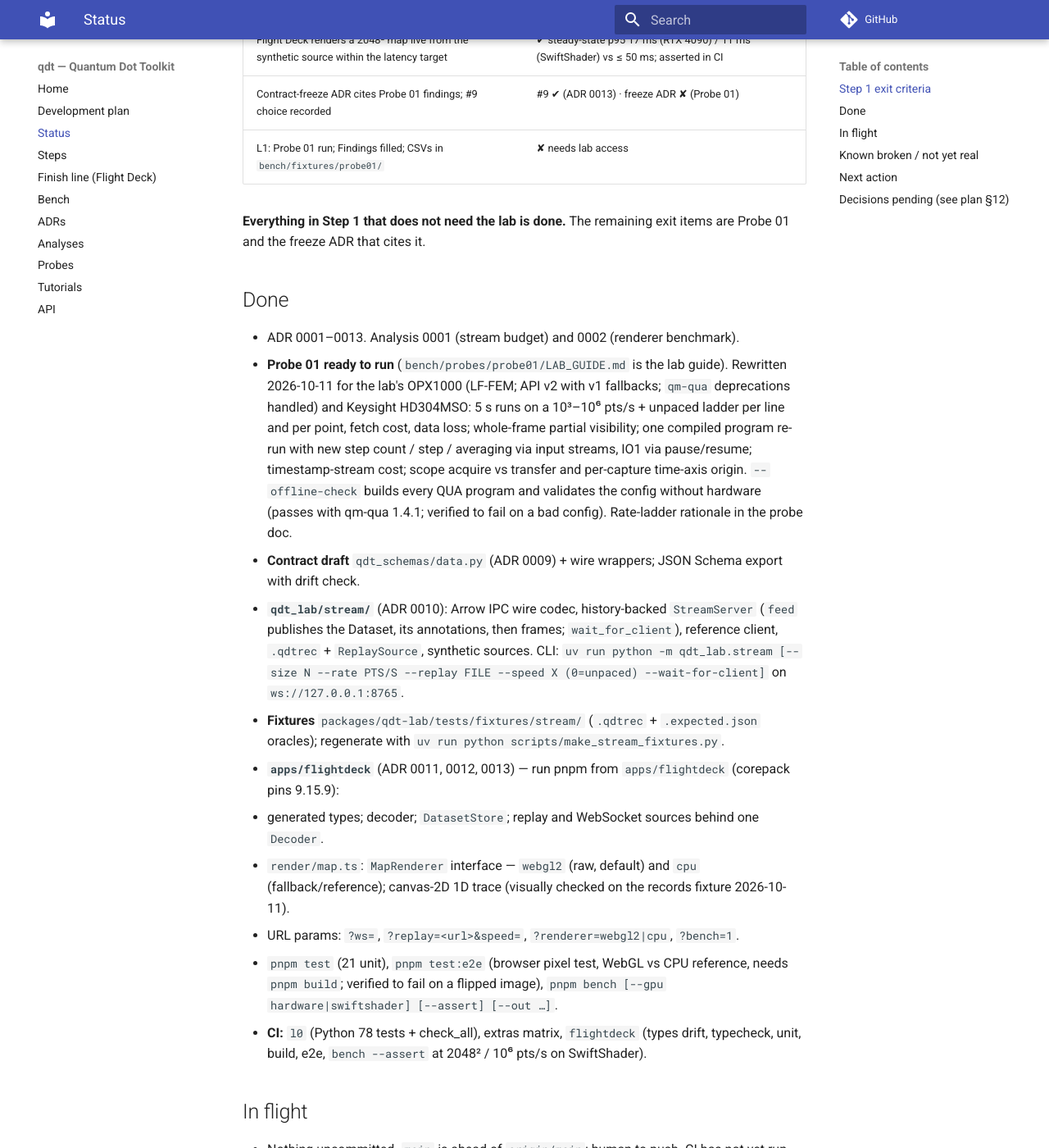
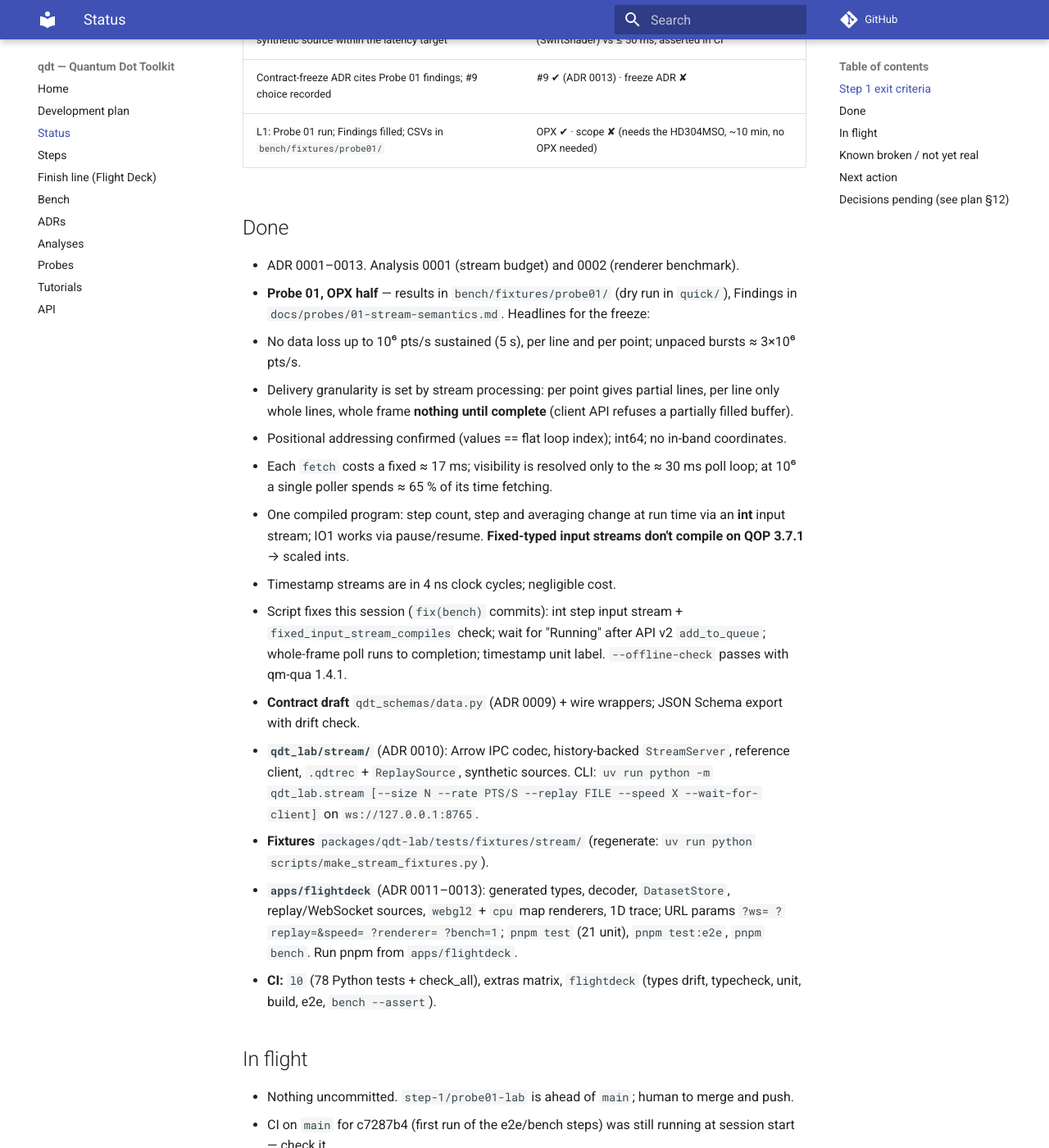
Before and after one commit to CowboyQuantum/qdt, an MkDocs documentation site: the page built from docs/STATUS.md, in a window 1280 px wide and 1400 px high, scrolled down 551 px. Shown: the whole window at 82% size. Built offline with MkDocs 1.6.1 and Material for MkDocs 9.7.7, drawn with Linux system fonts in a browser that asks for light colours; comment, search, counter and statistics services are not loaded; some of the changed text lies outside the part shown.

Commit message:
docs: Probe 01 OPX findings; lab-guide direct-cable tip; rewrite STATUS
Co-Authored-By: Claude Opus 5.5 <noreply@anthropic.com>

```diff
--- a/docs/STATUS.md
+++ b/docs/STATUS.md
@@ -4,71 +4,69 @@
 > A fresh session must be able to continue from this file alone.
 
 **Current step:** 1 — Dataset contract + Flight Deck v0 → `docs/steps/01-dataset-contract-and-flightdeck.md`
-**Branch:** `main` (sessions 5 and the Probe 01 rewrite merged locally; not pushed — pushing stays manual)
-**Last session:** 2026-10-11 — session (5): renderer benchmark, #9 closed (ADR 0013, Analysis 0002), browser pixel test, CI target assertion; then Probe 01 scripts reviewed and rewritten for OPX1000 / HD304MSO.
+**Branch:** `step-1/probe01-lab` (Probe 01 OPX lab run; not merged, not pushed — merging and pushing stay manual)
+**Last session:** 2026-10-11 — session (6), in the lab: Probe 01 OPX half run on the OPX1000 (QOP 3.7.1,
+qm-qua 1.4.1); three script fixes; Findings table filled for the OPX. Scope half not run (no scope access).
 
 ## Step 1 exit criteria
 | Criterion | State |
 |---|---|
-| Contract frozen with ADR; TS types generated in CI | TS types generated + drift-checked in CI ✔ · freeze ✘ (waits on Probe 01) |
+| Contract frozen with ADR; TS types generated in CI | TS types generated + drift-checked in CI ✔ · freeze ✘ |
 | Flight Deck renders a 2048² map live from the synthetic source within the latency target | ✔ steady-state p95 17 ms (RTX 4090) / 11 ms (SwiftShader) vs ≤ 50 ms; asserted in CI |
-| Contract-freeze ADR cites Probe 01 findings; #9 choice recorded | #9 ✔ (ADR 0013) · freeze ADR ✘ (Probe 01) |
-| L1: Probe 01 run; Findings filled; CSVs in `bench/fixtures/probe01/` | ✘ needs lab access |
-
-**Everything in Step 1 that does not need the lab is done.** The remaining exit items are Probe 01 and the
-freeze ADR that cites it.
+| Contract-freeze ADR cites Probe 01 findings; #9 choice recorded | #9 ✔ (ADR 0013) · freeze ADR ✘ |
+| L1: Probe 01 run; Findings filled; CSVs in `bench/fixtures/probe01/` | OPX ✔ · scope ✘ (needs the HD304MSO, ~10 min, no OPX needed) |
 
 ## Done
 - ADR 0001–0013. Analysis 0001 (stream budget) and 0002 (renderer benchmark).
-- **Probe 01 ready to run** (`bench/probes/probe01/LAB_GUIDE.md` is the lab guide). Rewritten 2026-10-11 for the
-  lab's OPX1000 (LF-FEM; API v2 with v1 fallbacks; `qm-qua` deprecations handled) and Keysight HD304MSO:
-  5 s runs on a 10³–10⁶ pts/s + unpaced ladder per line and per point, fetch cost, data loss; whole-frame
-  partial visibility; one compiled program re-run with new step count / step / averaging via input streams,
-  IO1 via pause/resume; timestamp-stream cost; scope acquire vs transfer and per-capture time-axis origin.
-  `--offline-check` builds every QUA program and validates the config without hardware (passes with
-  qm-qua 1.4.1; verified to fail on a bad config). Rate-ladder rationale in the probe doc.
+- **Probe 01, OPX half** — results in `bench/fixtures/probe01/` (dry run in `quick/`), Findings in
+  `docs/probes/01-stream-semantics.md`. Headlines for the freeze:
+  - No data loss up to 10⁶ pts/s sustained (5 s), per line and per point; unpaced bursts ≈ 3×10⁶ pts/s.
+  - Delivery granularity is set by stream processing: per point gives partial lines, per line only whole
+    lines, whole frame **nothing until complete** (client API refuses a partially filled buffer).
+  - Positional addressing confirmed (values == flat loop index); int64; no in-band coordinates.
+  - Each `fetch` costs a fixed ≈ 17 ms; visibility is resolved only to the ≈ 30 ms poll loop; at 10⁶ a single
+    poller spends ≈ 65 % of its time fetching.
+  - One compiled program: step count, step and averaging change at run time via an **int** input stream; IO1
+    works via pause/resume. **Fixed-typed input streams don't compile on QOP 3.7.1** → scaled ints.
+  - Timestamp streams are in 4 ns clock cycles; negligible cost.
+- Script fixes this session (`fix(bench)` commits): int step input stream + `fixed_input_stream_compiles`
+  check; wait for "Running" after API v2 `add_to_queue`; whole-frame poll runs to completion; timestamp unit
+  label. `--offline-check` passes with qm-qua 1.4.1.
 - **Contract draft** `qdt_schemas/data.py` (ADR 0009) + wire wrappers; JSON Schema export with drift check.
-- **`qdt_lab/stream/`** (ADR 0010): Arrow IPC wire codec, history-backed `StreamServer` (`feed` publishes the
-  Dataset, its annotations, then frames; `wait_for_client`), reference client, `.qdtrec` + `ReplaySource`,
-  synthetic sources. CLI: `uv run python -m qdt_lab.stream [--size N --rate PTS/S --replay FILE --speed X
-  (0=unpaced) --wait-for-client]` on `ws://127.0.0.1:8765`.
-- **Fixtures** `packages/qdt-lab/tests/fixtures/stream/` (`.qdtrec` + `.expected.json` oracles);
-  regenerate with `uv run python scripts/make_stream_fixtures.py`.
-- **`apps/flightdeck`** (ADR 0011, 0012, 0013) — run pnpm from `apps/flightdeck` (corepack pins 9.15.9):
-  - generated types; decoder; `DatasetStore`; replay and WebSocket sources behind one `Decoder`.
-  - `render/map.ts`: `MapRenderer` interface — `webgl2` (raw, default) and `cpu` (fallback/reference);
-    canvas-2D 1D trace (visually checked on the records fixture 2026-10-11).
-  - URL params: `?ws=`, `?replay=<url>&speed=`, `?renderer=webgl2|cpu`, `?bench=1`.
-  - `pnpm test` (21 unit), `pnpm test:e2e` (browser pixel test, WebGL vs CPU reference, needs `pnpm build`;
-    verified to fail on a flipped image), `pnpm bench [--gpu hardware|swiftshader] [--assert] [--out …]`.
-- **CI:** `l0` (Python 78 tests + check_all), extras matrix, `flightdeck` (types drift, typecheck, unit, build,
-  e2e, `bench --assert` at 2048² / 10⁶ pts/s on SwiftShader).
+- **`qdt_lab/stream/`** (ADR 0010): Arrow IPC codec, history-backed `StreamServer`, reference client,
+  `.qdtrec` + `ReplaySource`, synthetic sources. CLI: `uv run python -m qdt_lab.stream [--size N --rate PTS/S
+  --replay FILE --speed X --wait-for-client]` on `ws://127.0.0.1:8765`.
+- **Fixtures** `packages/qdt-lab/tests/fixtures/stream/` (regenerate: `uv run python scripts/make_stream_fixtures.py`).
+- **`apps/flightdeck`** (ADR 0011–0013): generated types, decoder, `DatasetStore`, replay/WebSocket sources,
+  `webgl2` + `cpu` map renderers, 1D trace; URL params `?ws= ?replay=&speed= ?renderer= ?bench=1`;
+  `pnpm test` (21 unit), `pnpm test:e2e`, `pnpm bench`. Run pnpm from `apps/flightdeck`.
+- **CI:** `l0` (78 Python tests + check_all), extras matrix, `flightdeck` (types drift, typecheck, unit,
+  build, e2e, `bench --assert`).
 
 ## In flight
-- Nothing uncommitted. `main` is ahead of `origin/main`; human to push. CI has not yet run the new e2e/bench steps.
+- Nothing uncommitted. `step-1/probe01-lab` is ahead of `main`; human to merge and push.
+- CI on `main` for c7287b4 (first run of the e2e/bench steps) was still running at session start — check it.
 
 ## Known broken / not yet real
-- Probe 01 unrun → no freeze (per-record scope time axis; OPX partial-buffer visibility; point-wise chunk rate).
-- First-frame latency spike ~100 ms (GPU) / ~290 ms (SwiftShader): texture allocation + shader compile on
-  the first chunk. Steady state is fine; pre-allocating on Dataset announce would remove it.
+- Probe 01 scope half unrun → per-record scope time axis (question 4) unanswered.
+- Unpaced OPX runs are ≈ 0.7 s bursts, not 5 s sustained; the 10⁶ point is the sustained figure.
+- First-frame latency spike ~100 ms (GPU) / ~290 ms (SwiftShader) on the first chunk; steady state fine.
 - Flight Deck has no axes, colorbar, cursors, line cuts or zoom; only the first Dataset is shown.
-- `bench --assert` and wall-clock tests may be flaky on slow CI runners (watch the first runs).
+- `bench --assert` and wall-clock tests may be flaky on slow CI runners.
 - Server history unbounded; server ignores client messages ("up" edge is Step 6).
-- `FINISH_LINE.md` TODO open: human to confirm/adjust the design targets (now measured: Analysis 0002).
-- Probe scripts verified offline only; execution-time APIs (result handles, input-stream push, IO, pause/resume) are first exercised in the lab — run `--quick` first. `docs/BENCH.md` skeleton. Surrogate DUT not built.
+- `FINISH_LINE.md` TODO open: human to confirm/adjust the design targets (measured: Analysis 0002).
+- `docs/BENCH.md` skeleton. Surrogate DUT not built.
 
 ## Next action
-**Before the lab day:** push `main` (both branches are merged locally) and confirm CI green — the lab laptop
-pulls from GitHub. CI has not yet run the new e2e/bench steps.
-**Human, in the lab, with a Claude session on the lab laptop:** run Probe 01 per
-`bench/probes/probe01/LAB_GUIDE.md` ("Working with Claude in the lab" has the start-up steps and an opening
-message). Order: QOP version → matching `qm-qua` → offline check → `--quick` → full OPX run → scope run →
-commit `bench/fixtures/probe01/`. A lab session works on `step-1/probe01-lab`, may change only probe scripts and
-docs, and follows the hardware rules in the guide's opening message. Then a session on
-`step-1/contract-freeze` reads the findings, fills the probe doc's Findings table, revisits ADR 0009/0010
-against them (per-record scope time axis, OPX partial-buffer visibility, point-wise rates), writes the freeze
-ADR, and closes Step 1. The human chose to wait for the lab rather than polish Flight Deck or start Step 2.
+**Human:** merge `step-1/probe01-lab` into `main` and push. When the HD304MSO is available, run the scope half
+(LAB_GUIDE step 5, ~10 min, no OPX needed) and commit its `scope_findings.json`; a Claude session can fill the
+Scope column from it.
+**Then** a session on `step-1/contract-freeze` reads the Findings, revisits ADR 0009/0010 against them
+(chunks as index ranges into the definition; per-line vs per-point chunking; poller cost at 10⁶; int-only
+runtime parameters in `SweepDefinition.backend_payload`; per-record scope time axis), writes the freeze ADR,
+and closes Step 1.
 
 ## Decisions pending (see plan §12)
-Contract freeze (after Probe 01; revisits ADR 0009/0010). Whether to start Step 2 before Probe 01 (above).
+**Freeze before the scope half?** The OPX answers 3 of the 4 freeze questions. The human decides whether the
+freeze session waits for the scope run or freezes now with an explicit per-record time axis as a hedge.
 #10 DUT design — by Step 5 entry.
--- a/docs/probes/01-stream-semantics.md
+++ b/docs/probes/01-stream-semantics.md
@@ -60,24 +60,26 @@ Write one short QUA program and one Python timing script. Record, for each varia
 3. Note that this source is *pull*, whole-record, with an explicit coordinate axis — the opposite of the OPX on
    all three counts.
 
-## Findings (fill in)
-Environment: qm-qua ___, QOP ___, scope firmware ___ (from the script output).
+## Findings
+OPX run 2026-10-11 (`bench/fixtures/probe01/`, dry run in `quick/`). Environment: qm-qua 1.4.1, QOP 3.7.1
+(gateway 3.7.1-14777), OPX1000 with one LF-FEM output, API v2. **Scope not run yet** (no scope access that
+day); the Scope column is still the expectation.
 
 | Item | OPX | Scope |
 |---|---|---|
-| Delivery granularity | | whole record per query |
-| Partial fetch mid-acquisition (whole-frame buffer) | | n/a |
-| Delivered points/s at 10³ / 10⁴ / 10⁵ / 10⁶ / unpaced, per line | | |
-| Same, per point | | |
-| Highest rate without data loss (per line / per point) | | n/a |
-| Inter-arrival median / p95 at 10⁵ per line | | |
-| Fetch cost (µs per point) | | transfer ms per record length |
-| Coordinate addressing | positional (expected) | explicit time axis (expected) |
+| Delivery granularity | Whatever the stream processing says: `save_all` per point shows any number of points per poll (partial lines occur); `buffer(M).save_all` shows only whole lines; `buffer(N,M).save` shows only the whole frame | whole record per query |
+| Partial fetch mid-acquisition (whole-frame buffer) | **No.** `count_so_far` stays 0 and `fetch_all` returns `None` until the frame completes (40 polls over 5 s). Near completion `fetch_all` can raise `DataFetchingError: Fetched items count is not a round number: <fill fraction>`: the server tracks partial fill, but the client API will not return it | n/a |
+| Delivered points/s at 10³ / 10⁴ / 10⁵ / 10⁶ / unpaced, per line | 1,001 / 10,004 / 100,157 / 999,109 / 3,172,928 | |
+| Same, per point | 999 / 9,973 / 99,672 / 991,817 / 2,886,416 | |
+| Highest rate without data loss (per line / per point) | No loss anywhere: 10⁶ sustained for 5 s both ways; unpaced ≈ 3.2×10⁶ / 2.9×10⁶ (a 2×10⁶-point burst, ≈ 0.7 s, not 5 s sustained). The OPX → laptop path is not the bottleneck at the 10⁶ target | n/a |
+| Inter-arrival median / p95 at 10⁵ per line | 28 / 31 ms (per point: 27 / 30 ms). This is the client's poll loop, not the server's publication period: one `fetch` call costs ≈ 17 ms, so visibility is only resolved to ≈ 30 ms. At 10³ and 10⁴ per line it is the line time (1000 / 101 ms) | |
+| Fetch cost (µs per point) | Dominated by a fixed ≈ 16–20 ms per `fetch` call (24 ms at 10⁶, 30–40 ms for 2–4×10⁵-point slices). Per point: 6.0 at 10⁵, 0.65 at 10⁶, 0.26–0.28 unpaced. At 10⁶ a single poller spends ≈ 65 % of wall time fetching | transfer ms per record length |
+| Coordinate addressing | Positional confirmed: values equal the flat loop index on every complete fetch (`positional_ok` true, all line runs and the frame); no in-band coordinates | explicit time axis (expected) |
 | Time-axis origin spread across captures (samples) | n/a | |
-| In-band metadata / timestamp-stream cost | | preamble only |
-| Push or pull | pull (expected) | pull (expected) |
-| Dtype / shape on fetch | | 16-bit signed/unsigned, 1-D |
-| Runtime-variable without recompile (input stream / IO1) | | n/a |
+| In-band metadata / timestamp-stream cost | None in band. A `timestamp_stream` on a play gives int64 timestamps in **4 ns clock cycles** (median step 2504 = 10.016 µs at 10⁵ pts/s). Cost negligible: 99,868 vs 100,157 pts/s, same fetch cost | preamble only |
+| Push or pull | Pull: poll `count_so_far`, then `fetch(slice)` | pull (expected) |
+| Dtype / shape on fetch | int64 for int saves; per line `(n_lines, M)`, frame `(N, M)`, per point 1-D. Fixed-point saves not exercised (all saves were int) | 16-bit signed/unsigned, 1-D |
+| Runtime-variable without recompile (input stream / IO1) | Step count, sweep step (hence endpoint) and averaging count all change on **one compiled program** via an int input stream (two runs: 50×3×1000, 120×7×2500, exact). IO1 via pause/resume sets the step count. **Fixed-typed input streams do not compile on QOP 3.7.1** (server `INTERNAL` error), so fractional parameters must go in as scaled ints. API v2 `add_to_queue` returns while "In queue"; pushes must wait for "Running" | n/a |
 
 ## What the findings decide
 - `DatasetChunk` must carry either explicit coordinates or an *index range + reference to the definition*; the probe says which the OPX path needs and whether partial lines occur.
```
Also changed, not shown: bench/probes/probe01/LAB_GUIDE.md (+1 -0 lines).
